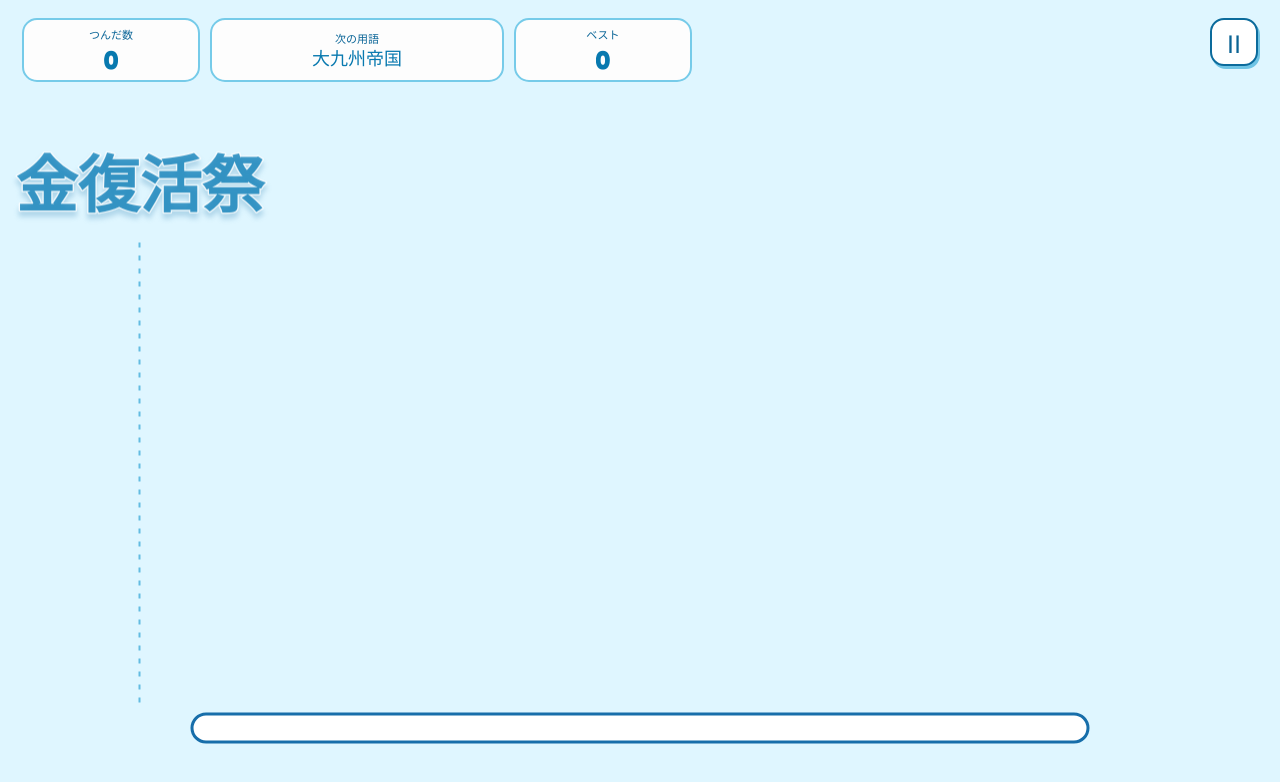
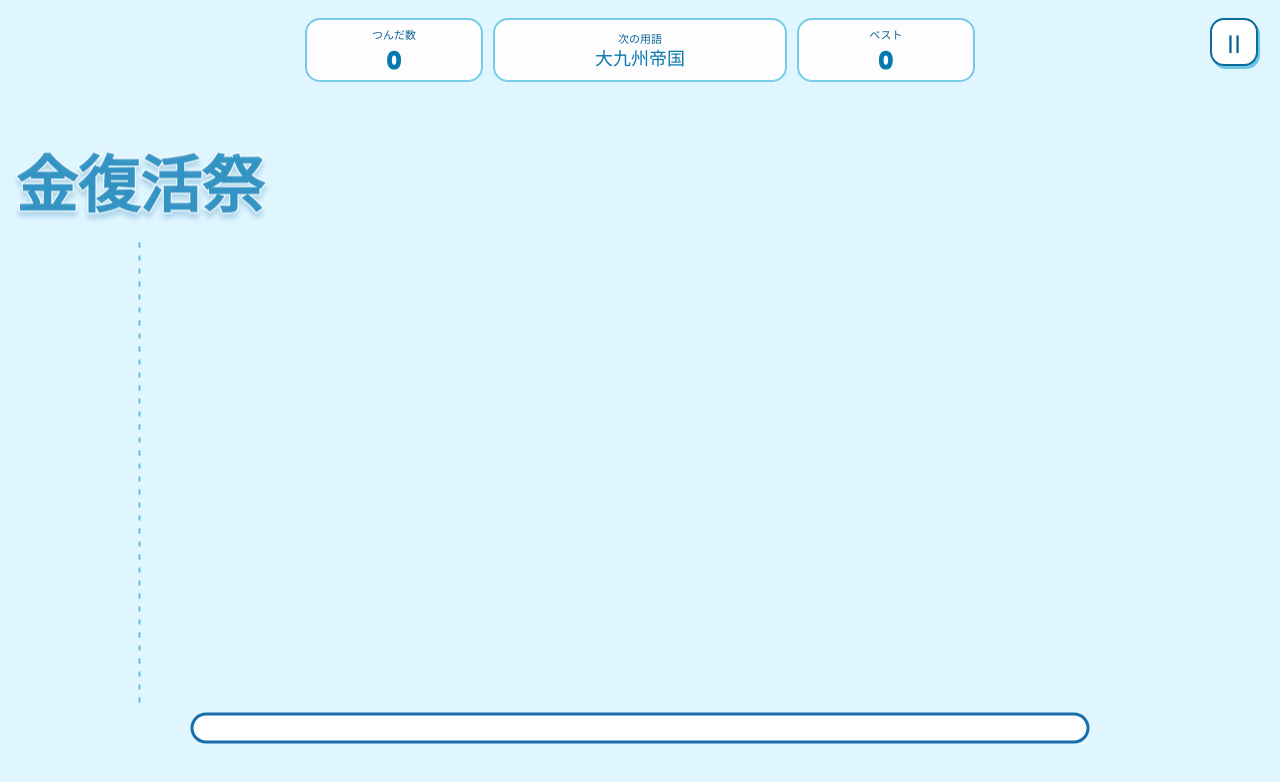
Before and after one commit to yudetamago01/karotumi, a website built with Vite: page index.html in a window 1280 px wide. Both pictures are taken after a click on the button "ひとりで積む". Built offline with nearby package versions, Linux system fonts and the light colour scheme.

Commit message:
Center solo score display

```diff
--- a/src/style.css
+++ b/src/style.css
@@ -160,7 +160,7 @@ button:focus-visible, a:focus-visible, input:focus-visible {
   min-height: 96px;
   display: flex;
   align-items: flex-start;
-  justify-content: space-between;
+  justify-content: flex-end;
   gap: 14px;
   padding: 18px 22px;
   pointer-events: none;
@@ -187,6 +187,12 @@ button:focus-visible, a:focus-visible, input:focus-visible {
   display: grid;
   grid-template-columns: 1fr 1.65fr 1fr;
   gap: 10px;
+}
+.game-hud .stats {
+  position: absolute;
+  left: 50%;
+  width: min(670px, calc(100% - 112px));
+  transform: translateX(-50%);
 }
 .stat {
   display: flex;
```
